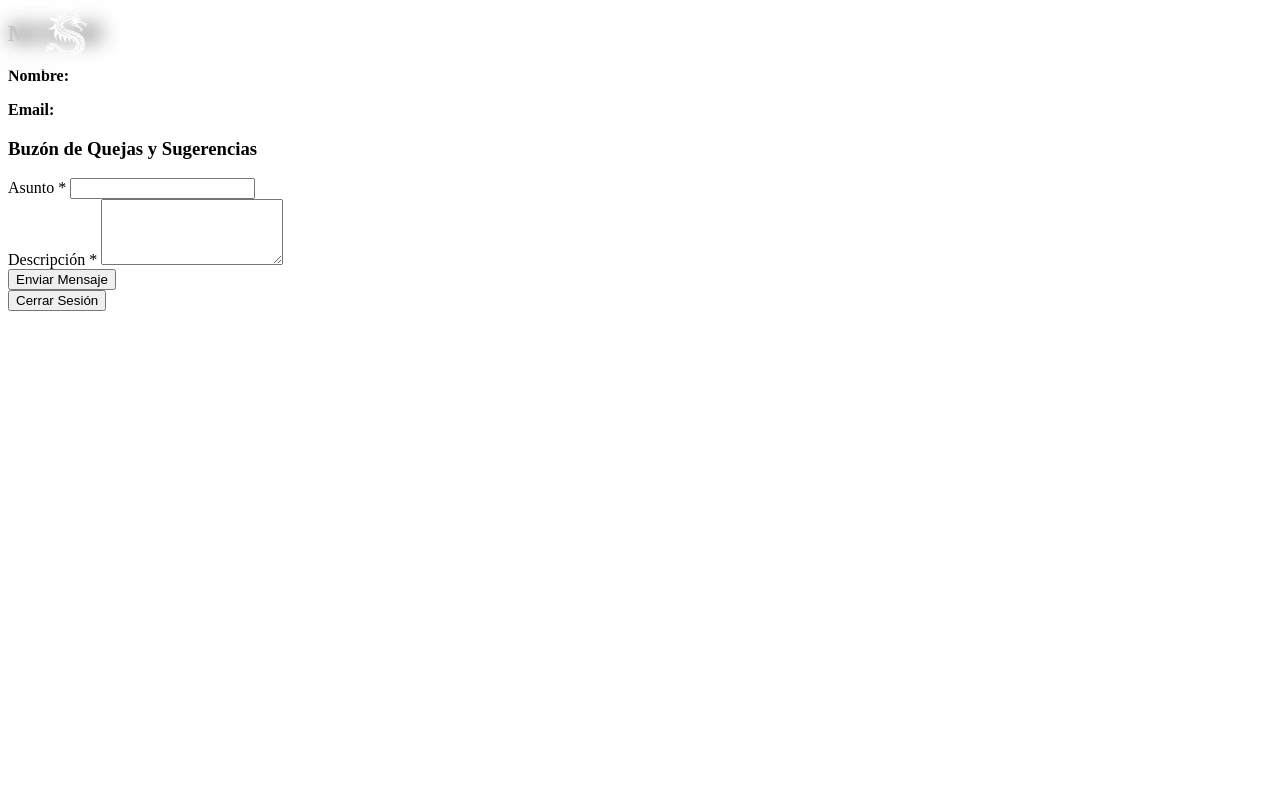
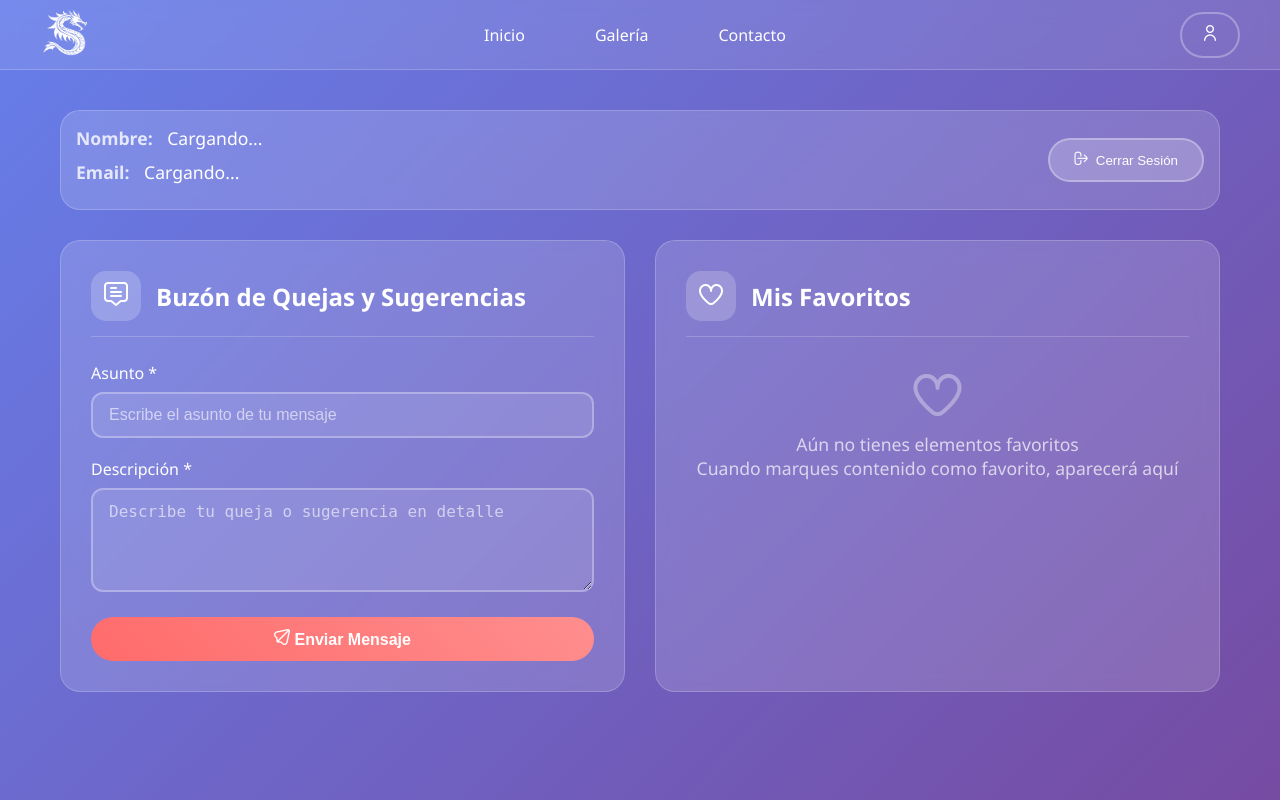
Before and after one commit to Yelbi/Yelbi.github.io, a PHP site: page /user-panel.php in a window 1280 px wide. Run offline with PHP 8.4, Linux system fonts and the light colour scheme; some libraries are stand-ins or nearby versions.

Commit message:
fbsdv as

```diff
--- a/styles/user-panel.css
+++ b/styles/user-panel.css
@@ -0,0 +1,276 @@
+/* Reset y base */
+* {
+    margin: 0;
+    padding: 0;
+    box-sizing: border-box;
+}
+
+body {
+    font-family: 'Segoe UI', Tahoma, Geneva, Verdana, sans-serif;
+    background: linear-gradient(135deg, #667eea 0%, #764ba2 100%);
+    min-height: 100vh;
+    padding-top: 70px;
+}
+
+.container {
+    max-width: 1200px;
+    margin: 0 auto;
+    padding: 40px 20px;
+}
+
+/* Header del perfil */
+.profile-header {
+    background: rgba(255, 255, 255, 0.15);
+    backdrop-filter: blur(10px);
+    border-radius: 20px;
+    padding: 15px;
+    margin-bottom: 30px;
+    border: 1px solid rgba(255, 255, 255, 0.2);
+}
+
+.profile-header h1 {
+    color: white;
+    font-size: 2.5rem;
+    margin-bottom: 20px;
+    text-align: center;
+}
+
+.user-info {
+    display: flex;
+    justify-content: space-between;
+    align-items: center;
+    flex-wrap: wrap;
+    gap: 20px;
+}
+
+.user-details {
+    color: white;
+}
+
+.user-details p {
+    margin-bottom: 10px;
+    font-size: 1.1rem;
+}
+
+.user-details strong {
+    color: rgba(255, 255, 255, 0.8);
+    margin-right: 10px;
+}
+
+.logout-btn {
+    background: rgba(255, 255, 255, 0.2);
+    color: white;
+    border: 2px solid rgba(255, 255, 255, 0.3);
+    padding: 12px 24px;
+    border-radius: 25px;
+    cursor: pointer;
+    font-weight: 500;
+    transition: all 0.3s ease;
+    text-decoration: none;
+    display: inline-flex;
+    align-items: center;
+    gap: 8px;
+}
+
+.logout-btn:hover {
+    background: rgba(255, 255, 255, 0.3);
+    border-color: rgba(255, 255, 255, 0.6);
+    transform: translateY(-2px);
+}
+
+/* Grid de secciones */
+.sections-grid {
+    display: grid;
+    grid-template-columns: 1fr 1fr;
+    gap: 30px;
+    margin-top: 30px;
+}
+
+/* Estilos de las secciones */
+.section {
+    background: rgba(255, 255, 255, 0.15);
+    backdrop-filter: blur(10px);
+    border-radius: 20px;
+    padding: 30px;
+    border: 1px solid rgba(255, 255, 255, 0.2);
+    transition: all 0.3s ease;
+}
+
+.section:hover {
+    transform: translateY(-5px);
+    box-shadow: 0 20px 40px rgba(0, 0, 0, 0.2);
+}
+
+.section-header {
+    display: flex;
+    align-items: center;
+    gap: 15px;
+    margin-bottom: 25px;
+    padding-bottom: 15px;
+    border-bottom: 1px solid rgba(255, 255, 255, 0.2);
+}
+
+.section-icon {
+    width: 50px;
+    height: 50px;
+    background: rgba(255, 255, 255, 0.2);
+    border-radius: 15px;
+    display: flex;
+    align-items: center;
+    justify-content: center;
+    font-size: 1.5rem;
+    color: white;
+}
+
+.section-title {
+    color: white;
+    font-size: 1.5rem;
+    font-weight: 600;
+}
+
+/* Formulario de quejas */
+.form-group {
+    margin-bottom: 20px;
+}
+
+.form-group label {
+    display: block;
+    color: white;
+    margin-bottom: 8px;
+    font-weight: 500;
+}
+
+.form-group input,
+.form-group textarea {
+    width: 100%;
+    padding: 12px 16px;
+    border: 2px solid rgba(255, 255, 255, 0.3);
+    border-radius: 12px;
+    background: rgba(255, 255, 255, 0.1);
+    color: white;
+    font-size: 1rem;
+    transition: all 0.3s ease;
+}
+
+.form-group input::placeholder,
+.form-group textarea::placeholder {
+    color: rgba(255, 255, 255, 0.6);
+}
+
+.form-group input:focus,
+.form-group textarea:focus {
+    outline: none;
+    border-color: rgba(255, 255, 255, 0.6);
+    background: rgba(255, 255, 255, 0.15);
+    box-shadow: 0 0 0 3px rgba(255, 255, 255, 0.1);
+}
+
+.btn {
+    background: linear-gradient(45deg, #ff6b6b, #ff8e8e);
+    color: white;
+    border: none;
+    padding: 12px 24px;
+    border-radius: 25px;
+    cursor: pointer;
+    font-weight: 600;
+    font-size: 1rem;
+    transition: all 0.3s ease;
+    width: 100%;
+}
+
+.btn:hover {
+    transform: translateY(-2px);
+    box-shadow: 0 10px 20px rgba(255, 107, 107, 0.3);
+}
+
+/* Sección de favoritos vacía */
+.favorites-section {
+    text-align: center;
+}
+
+.empty-state {
+    color: rgba(255, 255, 255, 0.7);
+    font-size: 1.1rem;
+    margin-top: 30px;
+}
+
+.empty-state i {
+    font-size: 3rem;
+    margin-bottom: 15px;
+    opacity: 0.5;
+}
+
+/* Alertas */
+.alert {
+    padding: 15px 20px;
+    border-radius: 12px;
+    margin-bottom: 20px;
+    font-weight: 500;
+}
+
+.alert-success {
+    background: rgba(76, 175, 80, 0.2);
+    color: #4caf50;
+    border: 1px solid rgba(76, 175, 80, 0.3);
+}
+
+.alert-error {
+    background: rgba(244, 67, 54, 0.2);
+    color: #f44336;
+    border: 1px solid rgba(244, 67, 54, 0.3);
+}
+
+/* Responsive Design */
+@media (max-width: 768px) {
+    .container {
+        padding: 20px 15px;
+    }
+
+    .sections-grid {
+        grid-template-columns: 1fr;
+        gap: 20px;
+    }
+
+    .profile-header {
+        padding: 20px;
+    }
+
+    .profile-header h1 {
+        font-size: 2rem;
+    }
+
+    .user-info {
+        flex-direction: column;
+        text-align: center;
+    }
+
+    .section {
+        padding: 20px;
+    }
+
+    .section-title {
+        font-size: 1.3rem;
+    }
+
+    .section-icon {
+        width: 40px;
+        height: 40px;
+        font-size: 1.2rem;
+    }
+}
+
+@media (max-width: 480px) {
+    .profile-header h1 {
+        font-size: 1.5rem;
+    }
+
+    .section-header {
+        flex-direction: column;
+        text-align: center;
+        gap: 10px;
+    }
+
+    .user-details p {
+        font-size: 1rem;
+    }
+}
--- a/user-panel.php
+++ b/user-panel.php
@@ -20,37 +20,69 @@
             <a href="/galeria.php" class="nav-link">Galería</a>
             <a href="#" class="nav-link">Contacto</a>
         </nav>
-        <div class="menu-toggle" id="menuToggle">
-            <i class="fi fi-rr-menu-burger"></i>
-        </div>
+        <div class="menu-toggle" id="menuToggle">☰</div>
         <a href="/iniciar.php" class="user-btn"><i class="fi fi-rr-user"></i></a>
     </header>
 
     <div class="container">
-        <div class="form-container active">
-            <h2>Mi Perfil</h2>
+        <!-- Header del perfil -->
+        <div class="profile-header">
             <div id="profileAlert"></div>
             <div class="user-info">
-                <p><strong>Nombre:</strong> <span id="profileName"></span></p>
-                <p><strong>Email:</strong> <span id="profileEmail"></span></p>
+                <div class="user-details">
+                    <p><strong>Nombre:</strong> <span id="profileName">Cargando...</span></p>
+                    <p><strong>Email:</strong> <span id="profileEmail">Cargando...</span></p>
+                </div>
+                <button class="logout-btn" onclick="logout()">
+                    <i class="fi fi-rr-sign-out-alt"></i>
+                    Cerrar Sesión
+                </button>
+            </div>
+        </div>
 
-                <!-- Sección para usuarios normales -->
-                <div id="userSection">
-                    <h3>Buzón de Quejas y Sugerencias</h3>
+        <!-- Grid de secciones -->
+        <div class="sections-grid">
+            <!-- Sección de Quejas y Sugerencias -->
+            <div class="section">
+                <div class="section-header">
+                    <div class="section-icon">
+                        <i class="fi fi-rr-comment-alt"></i>
+                    </div>
+                    <h2 class="section-title">Buzón de Quejas y Sugerencias</h2>
+                </div>
+
                 <form id="complaintForm">
                     <div class="form-group">
                         <label for="complaintSubject">Asunto *</label>
-                            <input type="text" id="complaintSubject" required>
+                        <input type="text" id="complaintSubject" placeholder="Escribe el asunto de tu mensaje" required>
                     </div>
                     <div class="form-group">
                         <label for="complaintDescription">Descripción *</label>
-                            <textarea id="complaintDescription" rows="4" required></textarea>
+                        <textarea id="complaintDescription" rows="4" placeholder="Describe tu queja o sugerencia en detalle" required></textarea>
                     </div>
-                        <button type="submit" class="btn">Enviar Mensaje</button>
+                    <button type="submit" class="btn">
+                        <i class="fi fi-rr-paper-plane"></i>
+                        Enviar Mensaje
+                    </button>
                 </form>
             </div>
 
-                <button class="btn" onclick="logout()">Cerrar Sesión</button>
+            <!-- Sección de Favoritos -->
+            <div class="section favorites-section">
+                <div class="section-header">
+                    <div class="section-icon">
+                        <i class="fi fi-rr-heart"></i>
+                    </div>
+                    <h2 class="section-title">Mis Favoritos</h2>
+                </div>
+
+                <div class="empty-state">
+                    <div>
+                        <i class="fi fi-rr-heart"></i>
+                    </div>
+                    <p>Aún no tienes elementos favoritos</p>
+                    <p>Cuando marques contenido como favorito, aparecerá aquí</p>
+                </div>
             </div>
         </div>
     </div>
```
Also changed, not shown: JS/iniciar.js (+67 -41 lines). Lines whose indentation alone changed are shown as unchanged.
